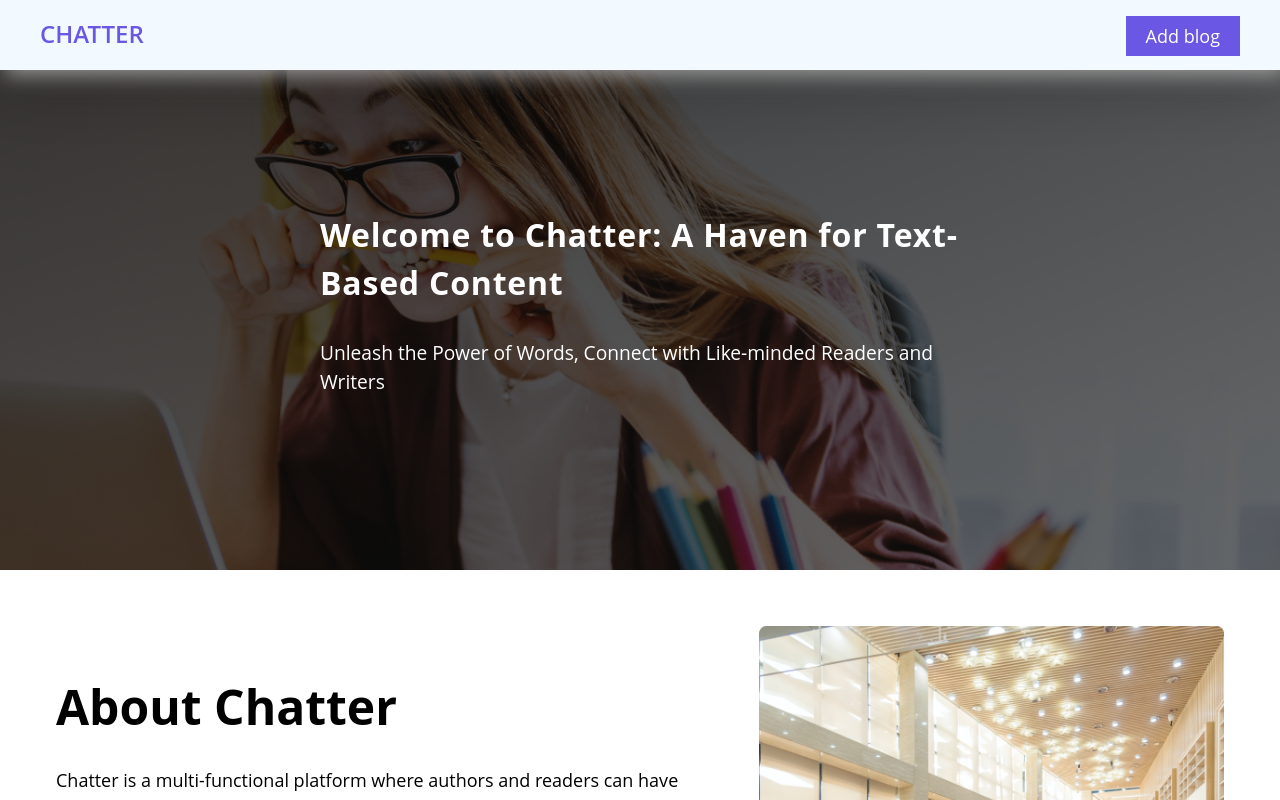
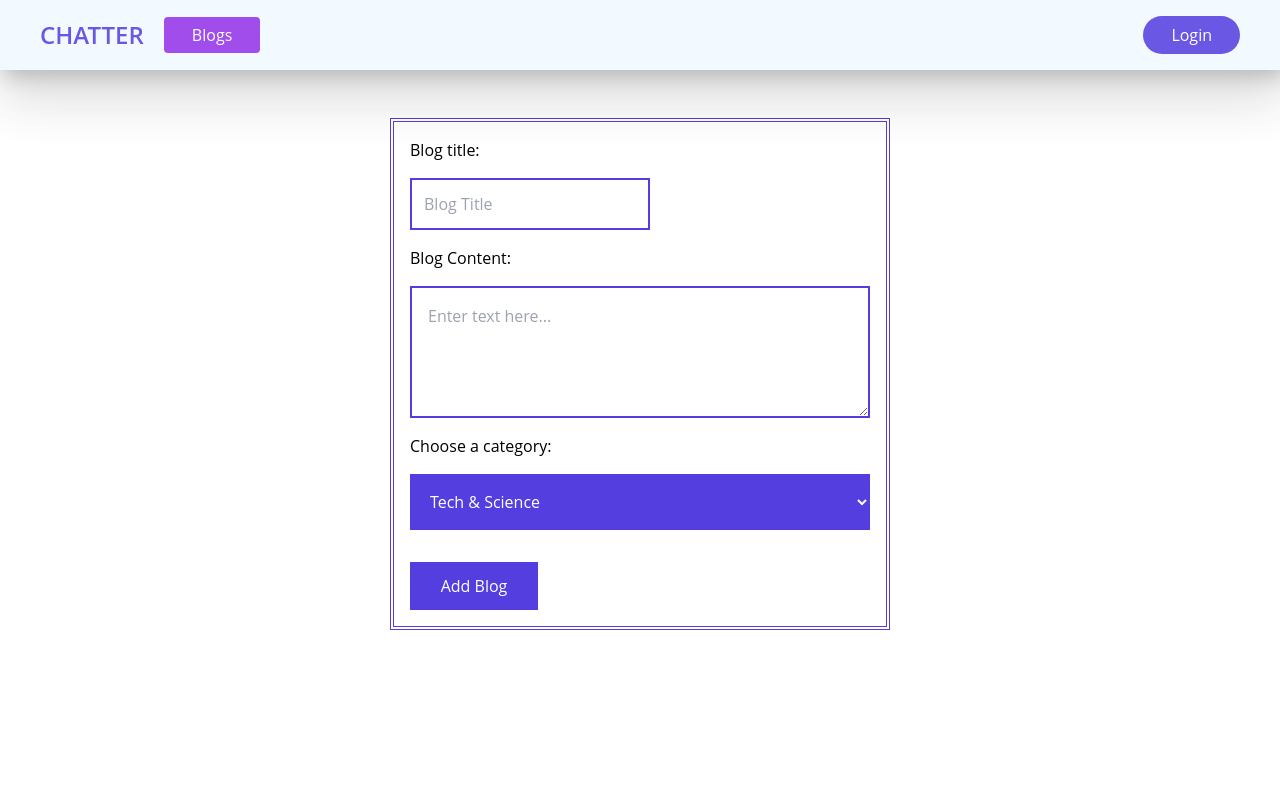
Before and after one commit to adeyanjufawaz/Component-Sidebae, a Next.js app: page / in a window 1280 px wide. Shown: the top 800 px of the page. Built offline with nearby package versions, Linux system fonts and the light colour scheme; no server answers.

Commit message:
Fix/Navbar and Blog Page

```diff
--- a/app/create/page.jsx
+++ b/app/(create)/page.jsx
@@ -2,21 +2,15 @@
 import { auth, db, storage } from "@/config/firebase";
 import { collection, getDocs, addDoc } from "firebase/firestore";
 import { useEffect, useState } from "react";
-import { ref, uploadBytesResumable, getDownloadURL } from "firebase/storage";
 import { formmatedDate } from "../lib/dateFormatter";
 import { useRouter } from "next/navigation";
-import { onAuthStateChanged } from "firebase/auth";
 
-export default function About() {
-  const [publisher, setPublisher] = useState("");
-  const [isUploading, setIsUploading] = useState(false);
+function Create() {
   const [category, setCategory] = useState("Tech & Science");
-  const [publisherid, setPublisherID] = useState("");
   const [blogData, setBlogData] = useState({
     datePublished: formmatedDate(),
     category: category,
   });
-
 
   const handleChange = (e) => {
     const name = e.target.name;
@@ -25,15 +19,15 @@ export default function About() {
   };
   const router = useRouter();
 
-
-
   const addBlog = async (e) => {
     const user = auth.currentUser;
 
     e.preventDefault();
     try {
       const docRef = await addDoc(collection(db, "blogs"), {
-        ...blogData, author:user.displayName,publisherID:user.uid
+        ...blogData,
+        author: user.displayName,
+        publisherID: user.uid,
       });
       console.log("Document written with ID: ", docRef);
       router.push("/blogs");
@@ -75,7 +69,7 @@ export default function About() {
             className="bg-pry cursor-pointer p-4 text-white"
           >
             <option value="Tech & Science">Tech & Science</option>
-            <option value="Sports & entertainment">
+            <option value="Sports & Entertainment">
               Sports & Entertainment
             </option>
             <option value="Lifestyle & Fashion">Lifestyle & Fashion</option>
@@ -83,24 +77,16 @@ export default function About() {
             <option value="Education">Education</option>
             <option value="Banking & Finance">Banking & Finance</option>
             <option value="Growth & Development">Growth & Development</option>
-            <option value="others">others</option>
+            <option value="Others">Others</option>
           </select>
 
-
-          {!isUploading ? (
-            <button className="bg-pry max-w-32 p-3 mt-4 text-white ">
-              Add Blog
-            </button>
-          ) : (
-            <button
-              disabled
-              className="bg-red-400 max-w-32 p-3 mt-4 text-white "
-            >
-              Uploading .....
-            </button>
-          )}
+          <button className="bg-pry max-w-32 p-3 mt-4 text-white ">
+            Add Blog
+          </button>
         </form>
       </div>
     </div>
   );
 }
+
+export default Create;
--- /dev/null
+++ b/app/(features)/(auth)/login/page.jsx
@@ -0,0 +1,65 @@
+"use client";
+import Link from "next/link";
+import { useEffect, useState } from "react";
+import { FaRegEyeSlash } from "react-icons/fa";
+import { IoEyeSharp } from "react-icons/io5";
+import { BiLogoGmail } from "react-icons/bi";
+import loginSvg from "../../../../public/loginsvg.png";
+import Image from "next/image";
+// Import for Firebase login
+import { signInWithEmailAndPassword, signInWithPopup } from "firebase/auth";
+import { auth, googleProvider } from "@/config/firebase";
+import { useAuth } from "@/context/AuthProvider";
+import { useRouter } from "next/navigation";
+
+export default function Login() {
+  const { user, setUser } = useAuth();
+  const router = useRouter()
+
+  const signInWithGooglePopup = async (e) => {
+    e.preventDefault();
+    try {
+      const result = await signInWithPopup(auth, googleProvider);
+      setUser({ ...result.user });
+      router.push("/blogs");
+    } catch (error) {
+      const errorCode = error.code;
+      console.log(error);
+    }
+  };
+
+  return (
+    <div className="min-h-[80vh] flex justify-center items-center">
+      <div className="flex justify-center  h-full items-center relative  ">
+        {/* <div
+          style={
+            isSuccessful
+              ? { backgroundColor: "green" }
+              : { backgroundColor: "red" }
+          }
+          className="hidden bg-pry text-white p-4 absolute right-0 top-0 "
+          ref={popRef}
+        >
+          <h2>{popMessage}</h2>
+        </div> */}
+        <div className="grid h-[50vh] grid-cols-1 md:grid-cols-2">
+          <div className="hidden h-full md:block relative">
+            <Image src={loginSvg} alt="loginSvg" width={100} height={100} className="h-full w-full" />
+          </div>
+
+          <div className="flex flex-col gap-3 justify-center items-center">
+            {/*  */}
+            <button
+              onClick={signInWithGooglePopup}
+              className="customized_h3 text-right p-4 bg-pry hover:bg-purple-700 text-white "
+            >
+              <h2 className="flex justify-center items-center gap-1">
+                Login with Email <BiLogoGmail />
+              </h2>{" "}
+            </button>
+          </div>
+        </div>
+      </div>
+    </div>
+  );
+}
--- /dev/null
+++ b/app/(features)/blogs/create/page.jsx
@@ -0,0 +1,105 @@
+"use client";
+import { auth, db, storage } from "@/config/firebase";
+import { collection, getDocs, addDoc } from "firebase/firestore";
+import { useEffect, useState } from "react";
+import { ref, uploadBytesResumable, getDownloadURL } from "firebase/storage";
+import { formmatedDate } from "../../../lib/dateFormatter";
+import { useRouter } from "next/navigation";
+import { onAuthStateChanged } from "firebase/auth";
+
+export default function About() {
+  const [publisher, setPublisher] = useState("");
+  const [isUploading, setIsUploading] = useState(false);
+  const [category, setCategory] = useState("Tech & Science");
+  const [publisherid, setPublisherID] = useState("");
+  const [blogData, setBlogData] = useState({
+    datePublished: formmatedDate(),
+    category: category,
+  });
+
+
+  const handleChange = (e) => {
+    const name = e.target.name;
+    const value = e.target.value;
+    setBlogData({ ...blogData, [name]: value });
+  };
+  const router = useRouter();
+
+
+
+  const addBlog = async (e) => {
+    const user = auth.currentUser;
+
+    e.preventDefault();
+    try {
+      const docRef = await addDoc(collection(db, "blogs"), {
+        ...blogData, author:user.displayName,publisherID:user.uid
+      });
+      router.push("/blogs");
+    } catch (e) {
+      console.error("Error adding document: ", e);
+    }
+  };
+
+  return (
+    <div className="  flex justify-center items-center ">
+      <div className="mt-12 w-[80%] md:w-[500px] border-4 border-double border-pry p-4">
+        <form className="flex flex-col gap-4 w-full" onSubmit={addBlog}>
+          <label>Blog title: </label>
+          <input
+            className="p-3 max-w-60 border-2 border-pry outline-none text-pry"
+            name="blogTitle"
+            onChange={handleChange}
+            type="text"
+            required
+            placeholder="Blog Title"
+          />
+
+          <label>Blog Content: </label>
+          <textarea
+            id="longText"
+            name="blogContent"
+            onChange={handleChange}
+            className="p-4 border-2 border-pry outline-none text-pry"
+            rows="4"
+            required
+            cols="50"
+            placeholder="Enter text here..."
+          ></textarea>
+          <label htmlFor="category">Choose a category:</label>
+          <select
+            id="category"
+            name="category"
+            onChange={handleChange}
+            className="bg-pry cursor-pointer p-4 text-white"
+          >
+            <option value="Tech & Science">Tech & Science</option>
+            <option value="Sports & entertainment">
+              Sports & Entertainment
+            </option>
+            <option value="Lifestyle & Fashion">Lifestyle & Fashion</option>
+            <option value="Food & Health">Food & Health</option>
+            <option value="Education">Education</option>
+            <option value="Banking & Finance">Banking & Finance</option>
+            <option value="Growth & Development">Growth & Development</option>
+            <option value="others">others</option>
+          </select>
+
+
+          {!isUploading ? (
+            <button className="bg-pry max-w-32 p-3 mt-4 text-white ">
+              Add Blog
+            </button>
+          ) : (
+            <button
+              disabled
+              className="bg-red-400 max-w-32 p-3 mt-4 text-white "
+            >
+              Uploading .....
+            </button>
+          )}
+        </form>
+      </div>
+    </div>
+  );
+}
--- a/app/components/navbar.jsx
+++ b/app/components/navbar.jsx
@@ -1,48 +1,36 @@
 "use client";
 import { useState } from "react";
 import "./navbar.css";
-import { onAuthStateChanged } from "firebase/auth";
 import { auth } from "@/config/firebase";
 
 import { useEffect } from "react";
 import Link from "next/link";
 import Image from "next/image";
-import { logout } from "../(features)/(auth)/lib/logout";
+import { signOut } from "firebase/auth";
 
 import { googleProvider } from "@/config/firebase";
 import { signInWithPopup } from "firebase/auth";
 import { useRouter } from "next/navigation";
+import { useAuth } from "@/context/AuthProvider";
 
 export default function Navbar() {
   const router = useRouter();
-  const [isOpen, setIsopen] = useState(false);
-  const [currentUser, setCurrentUser] = useState("");
-  const [loggedUser, setloggedUser] = useState("");
-  const [userProfile, setUserProfile] = useState("");
 
-  const toggle = () => setIsopen(!isOpen);
+  const { user, setUser } = useAuth();
+  const [loggedUser, setLoggedUser] = useState("");
+
+  const [logoutBtn, setLogoutBtn] = useState(false);
+  const togglelogoutBtn = () => setLogoutBtn((prev) => !prev);
 
   useEffect(() => {
-    // Listen for auth state changes
-    const unsubscribe = onAuthStateChanged(auth, (currentUser) => {
-      setCurrentUser(currentUser);
-      if (currentUser) {
-        setloggedUser(currentUser);
-        setCurrentUser(
-          currentUser.displayName ? currentUser.email.slice(0, 1) : "--"
-        );
-        setUserProfile(currentUser.photoURL ? currentUser.photoURL : "");
-      }
-    });
-
-    // Cleanup listener on component unmount
-    return () => unsubscribe();
-  }, []);
+    setLoggedUser(user.uid);
+  }, [user, loggedUser]);
 
   const signInWithGooglePopup = async (e) => {
     e.preventDefault();
     try {
       const result = await signInWithPopup(auth, googleProvider);
+      setUser({ ...result.user });
       router.push("/blogs");
     } catch (error) {
       const errorCode = error.code;
@@ -54,20 +42,69 @@ export default function Navbar() {
     signInWithGooglePopup(e);
   };
 
+  const logout = async () => {
+    try {
+      await signOut(auth);
+      setUser({});
+      router.push("/")
+    } catch (error) {
+      console.error("Error signing out:", error);
+    }
+  };
+
   return (
     <div className="w-full z-10 fixed top-0  ">
       {/* Desktop Nav */}
-      <nav className="z-20 h-[70px] polaroid flex justify-between py-4 px-4 md:px-10 drop-shadow-2xl ">
-        <h2 className="w-[10%] self-start font-semibold text-pry text-[1.5rem] uppercase ">
+      <nav className="z-20 h-[70px] polaroid flex justify-between lg:gap-6 md:gap-14  py-4 px-4 md:px-10 drop-shadow-2xl ">
+        <div className="flex items-center justify-center gap-5 item">
+          <div>
+            <h2 className="self-start font-semibold text-pry md:text-[1.5rem] uppercase ">
               <Link href="/">CHatter</Link>
             </h2>
+          </div>
 
           <button
-          className="bg-pry hover:bg-purple-600 p-5 text-lg text-white flex justify-center items-center"
+            className="flex justify-center items-center py-4 px-4 md:px-7 text-white cursor-pointer bg-purple-600 max-h-9 rounded hover:bg-pry"
             onClick={goToBlogs}
           >
-          <p>Add blog</p>
+            Blogs
           </button>
+        </div>
+
+        {/* lOGIN IN BUTTON */}
+        {loggedUser ? (
+          <div
+            onClick={togglelogoutBtn}
+            className="bg-black cursor-pointer h-10 w-10 relative rounded-full"
+          >
+            <Image
+              src={user.photoURL}
+              width={100}
+              height={100}
+              alt={"user.displayName"}
+              className="h-full w-full rounded-full"
+            />
+            {logoutBtn ? (
+              <>
+                <button
+                  onClick={logout}
+                  className="bg-gray-700 z-[9999] flex justify-center items-center h-10 w-28 p-4 absolute right-0 mt-2 text-white"
+                >
+                  Logout
+                </button>
+              </>
+            ) : (
+              ""
+            )}
+          </div>
+        ) : (
+          <Link
+            href={"/login"}
+            className="flex justify-center items-center py-4 px-4 md:px-7 rounded-full text-white cursor-pointer hover:bg-purple-500 bg-pry"
+          >
+            Login
+          </Link>
+        )}
       </nav>
     </div>
   );
--- a/app/layout.js
+++ b/app/layout.js
@@ -1,20 +1,22 @@
-import localFont from "next/font/local";
 import "./globals.css";
 import Navbar from "./components/navbar";
+import AuthProvider from "@/context/AuthProvider";
 // import AuthProvider from "./context/AuthProvider";
 
 export const metadata = {
-  title: "Create Next App",
+  title: "Chatter",
   description: "Generated by create next app",
 };
 
 export default function RootLayout({ children }) {
   return (
     <html lang="en">
-        <body className={` antialiased layt overflow-x-hidden `}>
+      <body className={` antialiased layt overflow-x-hidden `}>
+        <AuthProvider>
           <Navbar />
           <div className="lg:mt-[70px] mt-16">{children}</div>
-        </body>
+        </AuthProvider>
+      </body>
     </html>
   );
 }
--- a/app/page.jsx
+++ b/app/page.jsx
@@ -5,9 +5,9 @@ import mainMan from "../public/mainMan.png";
 import img1 from "../public/staff1.png"
 import img2 from "../public/staff2.png"
 import img3 from "../public/staff3.png"
-import { useRouter } from "next/navigation";
 
 export default function Home() {
+
 
   return (
     <>
--- /dev/null
+++ b/context/AuthProvider.jsx
@@ -0,0 +1,17 @@
+"use client";
+
+import { createContext, useContext, useState } from "react";
+
+const AuthContext = createContext()
+export default function AuthProvider ({ children }) {
+
+  const [user, setUser] = useState({});
+
+  return (
+    <AuthContext.Provider value={{ user, setUser }}>
+      {children}
+    </AuthContext.Provider>
+  );
+}
+
+export const useAuth = () => useContext(AuthContext)
--- a/tailwind.config.js
+++ b/tailwind.config.js
@@ -8,13 +8,14 @@ module.exports = {
   theme: {
     extend: {
       backgroundImage: {
-        'main-img': "url('./img/think.png')",
+        "main-img": "url('./img/think.png')",
         // 'footer-texture': "url('/images/footer-texture.png')",
       },
       colors: {
         background: "var(--background)",
         foreground: "var(--foreground)",
         pry: "#543EE0",
+        secondary: "rgba(235,202,208,1)",
       },
     },
   },
```
Also changed, not shown: app/(features)/(auth)/lib/logout.js (deleted, +0 -10 lines), app/(features)/blogs/[blogID]/page.jsx (+0 -11 lines), app/(features)/blogs/page.jsx (+8 -7 lines). Lines whose indentation alone changed are shown as unchanged.
